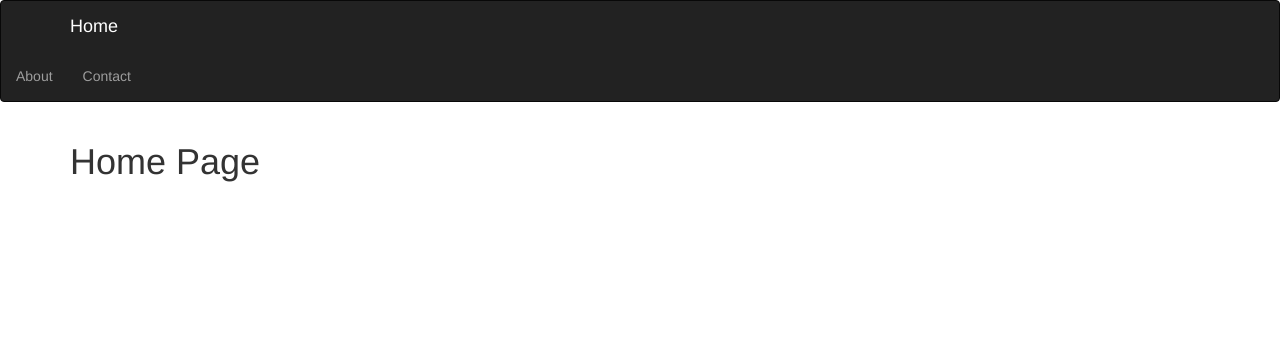
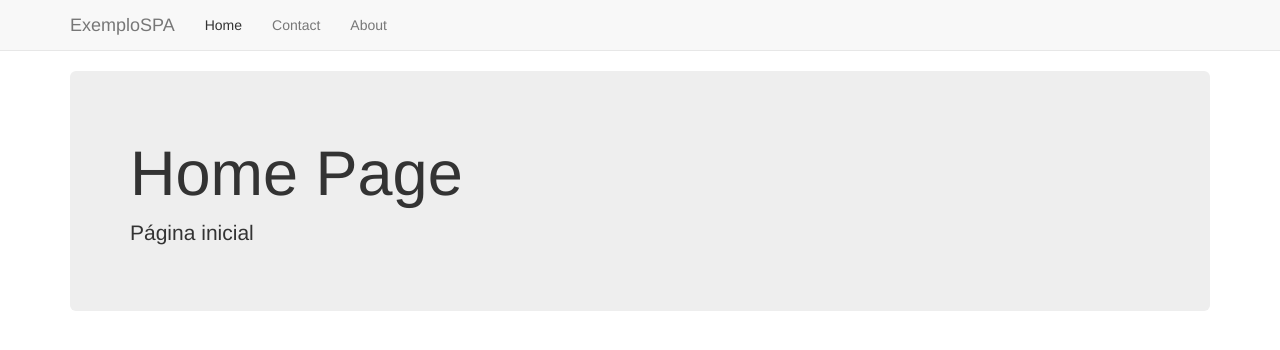
Before and after one commit to carkkkkk/JquerySPA, a plain HTML site: page JquerySPA/src/index.html in a window 1280 px wide. Drawn offline with Linux system fonts and the light colour scheme.

Commit message:
Melhorias.

```diff
--- a/JquerySPA/src/common/home.html
+++ b/JquerySPA/src/common/home.html
@@ -1,5 +1,4 @@
-<div class="row">
-    <div class="col-xs-12">
-        <h1>Home Page</h1>
-    </div>
+<div class="jumbotron">
+    <h1>Home Page</h1>
+    <p>Página inicial</p>
 </div>
--- a/JquerySPA/src/index.html
+++ b/JquerySPA/src/index.html
@@ -8,15 +8,17 @@
 	<link href="../Content/bootstrap.min.css" rel="stylesheet" />
 </head>
 <body>
-    <nav class="navbar navbar-fixed navbar-inverse" role="navigation">
+    <nav class="navbar navbar-static-top navbar-default" role="navigation">
         <div class="container">
-            <a href="#home" title="Home" data-page-path="./common/" class="navbar-brand">Home</a>
+            <a href="#home" title="ExemploSPA" data-page-path="./common/" class="navbar-brand">ExemploSPA</a>
+            <ul class="nav navbar-nav">
+                <li><a href="#home" title="Home" data-page-path="./common/">Home</a></li>
+                <li><a href="#contact" title="Contact Us" data-page-path="./common/">Contact</a></li>
+                <li><a href="#about" title="About" data-page-path="./common/">About</a></li>
+            </ul>
         </div>
-        <ul class="nav navbar-nav">
-            <li><a href="#about" title="About" data-page-path="./common/">About</a></li>
-            <li><a href="#contact" title="Contact Us" data-page-path="./common/">Contact</a></li>
-        </ul>
     </nav>
+
     <div class="container">
         <contentarea data-page-start="#home"></contentarea>
     </div>
```
Also changed, not shown: JquerySPA/src/common/about.html (+4 -10 lines), JquerySPA/src/common/contact.html (+3 -4 lines).
